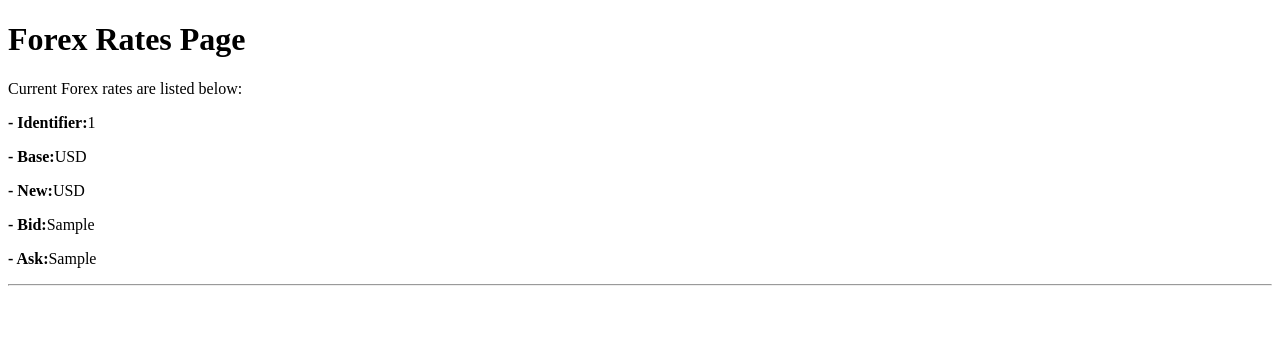
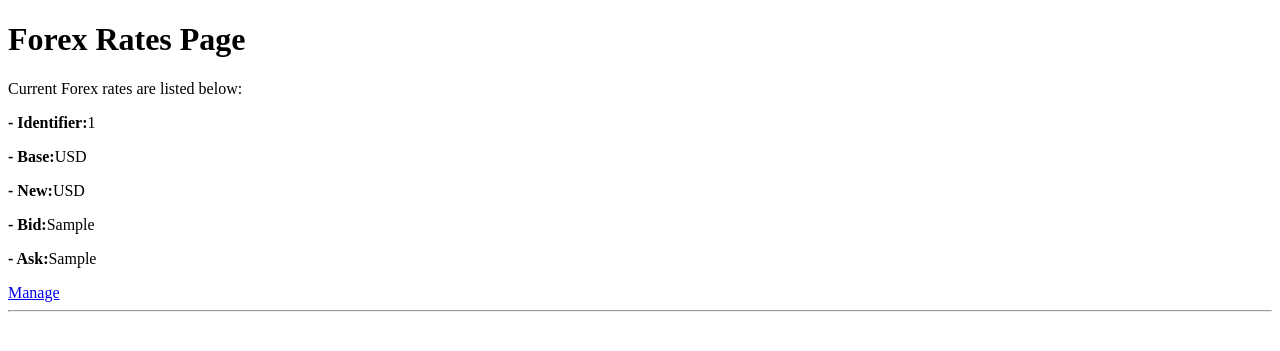
Before and after one commit to Wasim-Danyal/SFIA1-Project, a Flask app: page /convert in a window 1280 px wide. Shown: the part 34-385 px from the top of the page. Run offline with Flask 2, Linux system fonts and the light colour scheme; tables that the repository leaves empty hold one stand-in row (values such as "Sample post").

Commit message:
attempt to fix url

```diff
--- a/application/templates/convert.html
+++ b/application/templates/convert.html
@@ -9,6 +9,7 @@
 		<p><b> - New:</b>{{ newrate.new_currency}}</p>
 		<p><b> - Bid:</b>{{ newrate.bid_rate}}</p>
 		<p><b> - Ask:</b>{{ newrate.ask_rate}}</p>
+		<a href="{{ url_for('update', id=newrate.id) }}">Manage</a>
 	</div>
 		<hr></hr>
 	</div>
```
